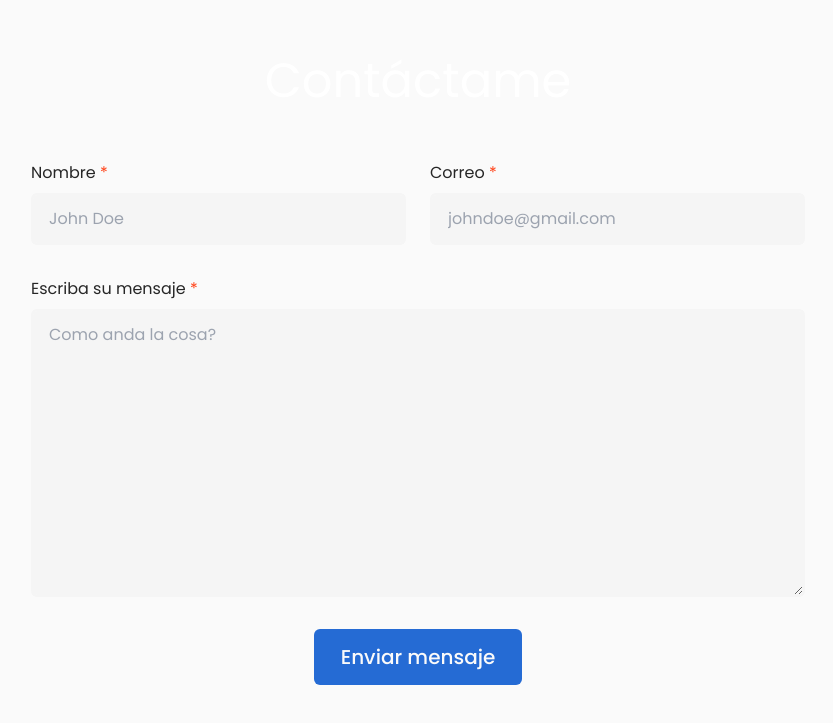
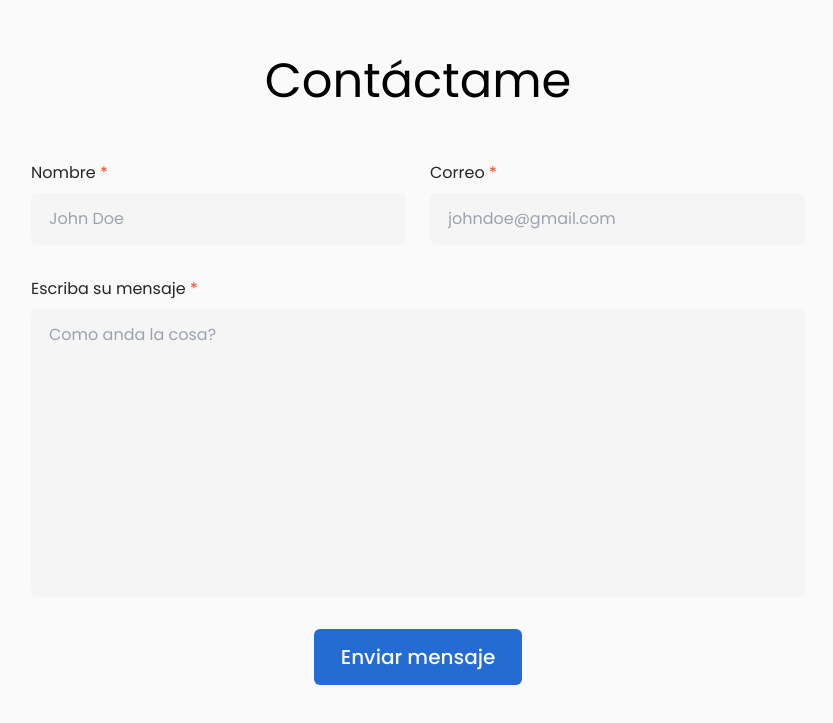
Before and after one commit to johan2160/Portfolio, a React (Vite) app: page / in a window 1280 px wide. Shown: the part 3111-3834 px from the top of the page, without its empty margins (222-1055 px from the left). Built offline with nearby package versions, Linux system fonts and the light colour scheme.

Commit message:
fix(contactme): update textarea to prevent resizing
- Added `resize-none` class to textarea to prevent resizing
- Updated text color in Contactme section to 'text-content'

```diff
--- a/src/components/Contactme.jsx
+++ b/src/components/Contactme.jsx
@@ -43,7 +43,7 @@ const Contactme = () => {
   }, [isEmailSent]);
 
   return (
-    <section id='contactme' className='flex flex-col items-center justify-center p-4 mt-64 text-center text-white md:h-screen md:mt-80 xl:mt-96'>
+    <section id='contactme' className='flex flex-col items-center justify-center p-4 mt-64 text-center text-content md:h-screen md:mt-80 xl:mt-96'>
       <h2 className='text-3xl md:text-5xl mb-14'>Contáctame</h2>
       <form onSubmit={sendEmail} className='w-full max-w-[496px] xl:max-w-[774px] flex flex-col gap-8'>
         <div className='flex flex-col gap-6 xl:flex-row'>
@@ -82,7 +82,7 @@ const Contactme = () => {
             placeholder="Como anda la cosa?"
             value={formValues.message}
             onChange={handleInputChange}
-            className='px-4 py-3 border-2 rounded-md outline-none border-darkgrey focus:border-primary min-h-72 bg-darkgrey'
+            className='px-4 py-3 border-2 rounded-md outline-none resize-none border-darkgrey focus:border-primary min-h-72 bg-darkgrey'
             required
           ></textarea>
         </div>
```
